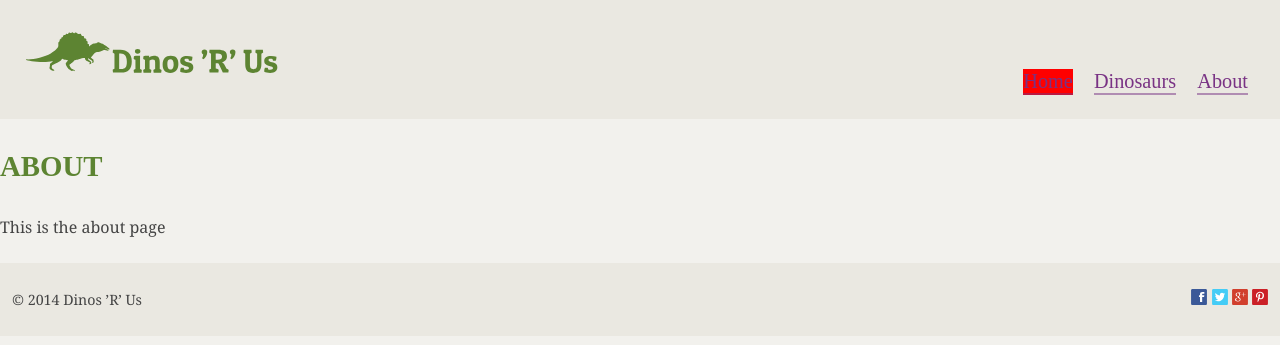
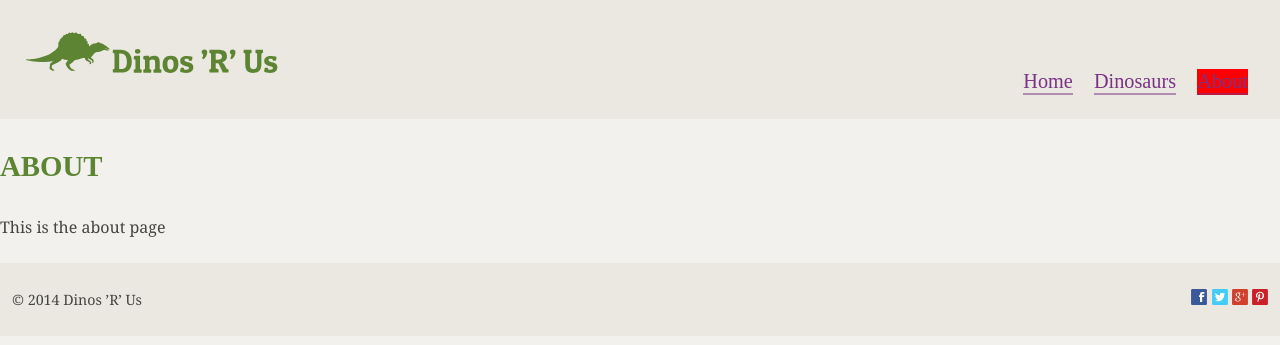
Before and after one commit to kaylaaraujo/inclass-ecommerce, a Jekyll site: the page built from about.html, in a window 1280 px wide. Shown: the top 345 px of the page. Built offline with Jekyll 4.4.1, drawn with Linux system fonts in a browser that asks for light colours; some web fonts are replaced; Markdown is read by kramdown in place of the engine named in the settings.

Commit message:
added 'if' statements to links

```diff
--- a/_layouts/default.html
+++ b/_layouts/default.html
@@ -29,13 +29,13 @@
     <nav class="unit unit-s-1 unit-m-1 unit-l-2-3">
       <ul class="list-group giga brand-family push-0 nav">
         <li class="list-group-item list-group-item-inline">
-          <a  class="current" href="{{site.baseurl}}/">Home</a>
+          <a class="{% if page.url == '/' %}current{% endif %}" href="{{site.baseurl}}/">Home</a>
         </li>
         <li class="list-group-item list-group-item-inline">
-          <a href="{{site.baseurl}}/dinos/">Dinosaurs</a>
+          <a class="{% if page.url contains 'dinos' %}current{% endif %}" href="{{site.baseurl}}/dinos/">Dinosaurs</a>
         </li>
         <li class="list-group-item list-group-item-inline">
-          <a href="{{site.baseurl}}/about/">About</a>
+          <a class="{% if page.url == '/about/' %}current{% endif %}" href="{{site.baseurl}}/about/">About</a>
         </li>
       </ul>
     </nav>
```
